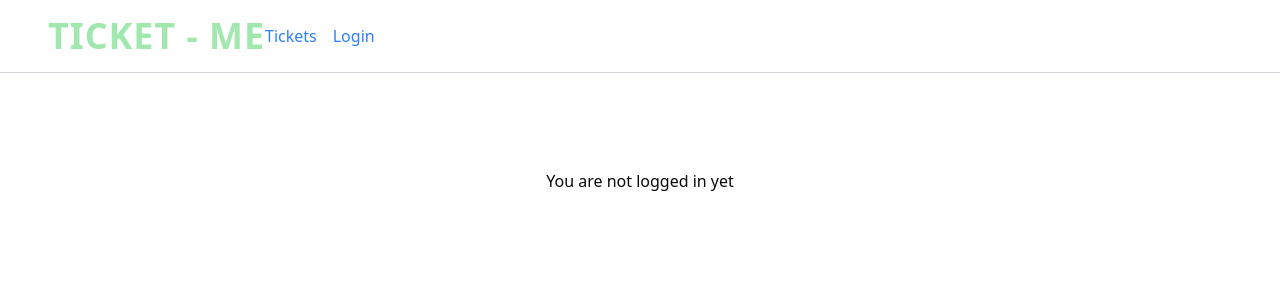
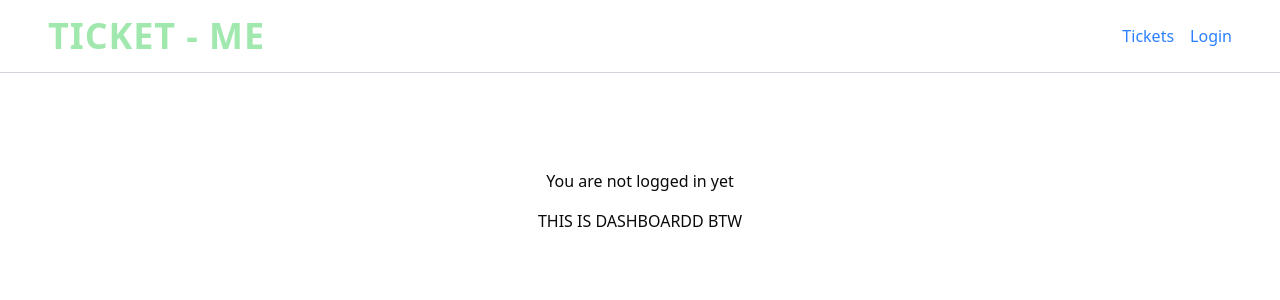
Before and after one commit to zachgse/ticket-me, a Next.js app: page / in a window 1280 px wide. Shown: the top 300 px of the page. Built offline with nearby package versions, Linux system fonts and the light colour scheme; no server answers.

Commit message:
Add styles - 02

```diff
--- a/src/app/page.tsx
+++ b/src/app/page.tsx
@@ -7,9 +7,12 @@ export default function Home() {
 
   return (
     <>
-      <div className="flex items-center justify-center mt-24">
+      <div className="flex flex-col gap-4 items-center justify-center mt-24">
+        <p>
         {session
           ? `Hello there ${session?.user?.name}` : "You are not logged in yet"}
+        </p>
+        <p>THIS IS DASHBOARDD BTW</p>
       </div>
     </>
   );
--- a/src/app/ticket/page.tsx
+++ b/src/app/ticket/page.tsx
@@ -18,13 +18,16 @@ export default async function DemoPage() {
   const data = await getData()
 
   return (
-    <div className="container mx-auto py-10 px-12 space-y-4">
-      <Link className="space-y-2" href="/ticket/create">
-        <Button className="float-right flex items-center gap-1">
+    <div className="container mx-auto py-10 px-12">
+      <div className="mb-12" >
+      <Link href="/ticket/create">
+        <Button className="float-right flex items-center cursor-pointer gap-1">
           <Plus className="w-4 h-4"/>
           Create Ticket
         </Button>
       </Link>
+      </div>
+
       <DataTable columns={columns} data={data} />
     </div>
   )
--- a/src/components/Navbar.tsx
+++ b/src/components/Navbar.tsx
@@ -11,8 +11,8 @@ const Navbar = () => {
         <Link href="/" className="text-4xl font-bold tracking-wide text-[#A1E8AF] uppercase">
             Ticket - Me
         </Link>
-        <div className="text-blue-500 flex gap-4">
-          <Link href="/ticket" className='ml-auto'>
+        <div className="text-blue-500 flex gap-4 ml-auto">
+          <Link href="/ticket">
             Tickets
           </Link>
             {session
```
